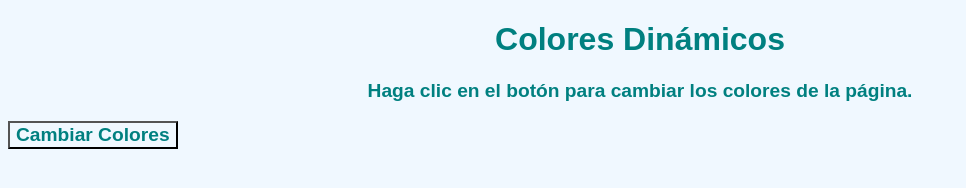
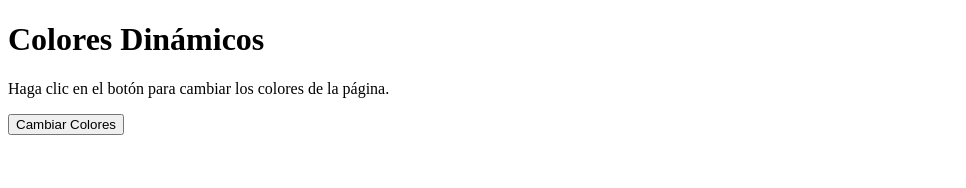
Before and after one commit to alvarodcr/git-practica, a plain HTML site: page index.html in a window 1280 px wide. Shown: the whole page, without its empty margins (0-966 px from the left). Drawn offline with Linux system fonts and the light colour scheme.

Commit message:
ctualizacion de index.html y equipo.hmtl

```diff
--- a/index.html
+++ b/index.html
@@ -2,42 +2,7 @@
 <html>
 <head>
 <title>Colores Dinámicos</title>
-<style>
-body {
-    background-color: #F0F8FF;
-    font-family: sans-serif;
-}
 
-h1 {
-    color: #008080;
-    font-size: 2em;
-    font-weight: bold;
-    text-align: center;
-}
-
-p {
-    color: #008080;
-    font-size: 1.2em;
-    font-weight: bold;
-    text-align: center;
-}
-
-.cambio {
-    background-color: #F0F8FF;
-    color: #008080;
-    font-size: 1.2em;
-    font-weight: bold;
-    text-align: center;
-}
-
-.cambio:hover {
-    background-color: #008080;
-    color: #F0F8FF;
-    font-size: 1.2em;
-    font-weight: bold;
-    text-align: center;
-}
-</style>
 </head>
 <body>
     <h1>Colores Dinámicos</h1>
```
Also changed, not shown: pages/equipo.html (added, +8 -0 lines).
